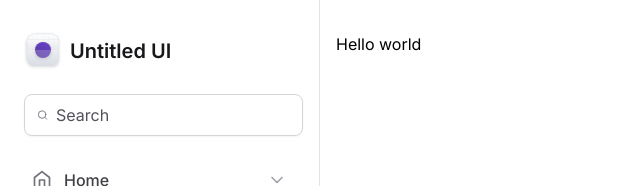
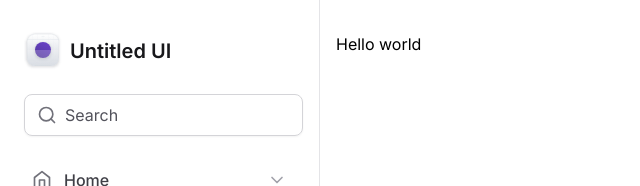
Before and after one commit to yMaatheus/tailwind-ignite-masterclass, a Next.js app: page / in a window 1280 px wide. Shown: the top 186 px of the page, without its empty margins (0-640 px from the left). Built offline with nearby package versions, Linux system fonts and the light colour scheme.

Commit message:
refactor: :recycle: implements input pattern composition

```diff
--- /dev/null
+++ b/src/components/Input.tsx
@@ -0,0 +1,29 @@
+import { ComponentProps } from 'react'
+
+type InputPreffixProps = ComponentProps<'div'>
+
+export function Preffix(props: InputPreffixProps) {
+  return <div {...props} />
+}
+
+type InputControlProps = ComponentProps<'input'>
+
+export function Control(props: InputControlProps) {
+  return (
+    <input
+      className="flex-1 border-0 bg-transparent p-0 text-zinc-900 placeholder-zinc-600"
+      {...props}
+    />
+  )
+}
+
+export type InputRootProps = ComponentProps<'div'>
+
+export function Root(props: InputRootProps) {
+  return (
+    <div
+      className="mx-1 flex w-full items-center gap-2 rounded-lg border border-zinc-300 px-3 py-2 shadow-sm"
+      {...props}
+    />
+  )
+}
--- a/src/components/Sidebar/index.tsx
+++ b/src/components/Sidebar/index.tsx
@@ -13,19 +13,19 @@
 import { NavItem } from './NavItem'
 import { UsedSpaceWidget } from './UsedSpaceWidget'
 import { Profile } from './Profile'
+import * as Input from '../Input'
 
 export function Sidebar() {
   return (
     <aside className="flex flex-col gap-6 border-r border-zinc-200 px-5 py-8">
       <Logo />
 
-      <div className="mx-1 flex w-full items-center gap-2 rounded-lg border border-zinc-300 px-3 py-2 shadow-sm">
-        <Search className="h-5 w-5 text-zinc-500" />
-        <input
-          className="flex-1 border-0 bg-transparent p-0 text-zinc-900 placeholder-zinc-600"
-          placeholder="Search"
-        />
-      </div>
+      <Input.Root>
+        <Input.Preffix>
+          <Search className="h-5 w-5 text-zinc-500" />
+        </Input.Preffix>
+        <Input.Control placeholder="Search" />
+      </Input.Root>
 
       <nav className="space-y-0.5">
         <NavItem title="Home" icon={Home} />
```
